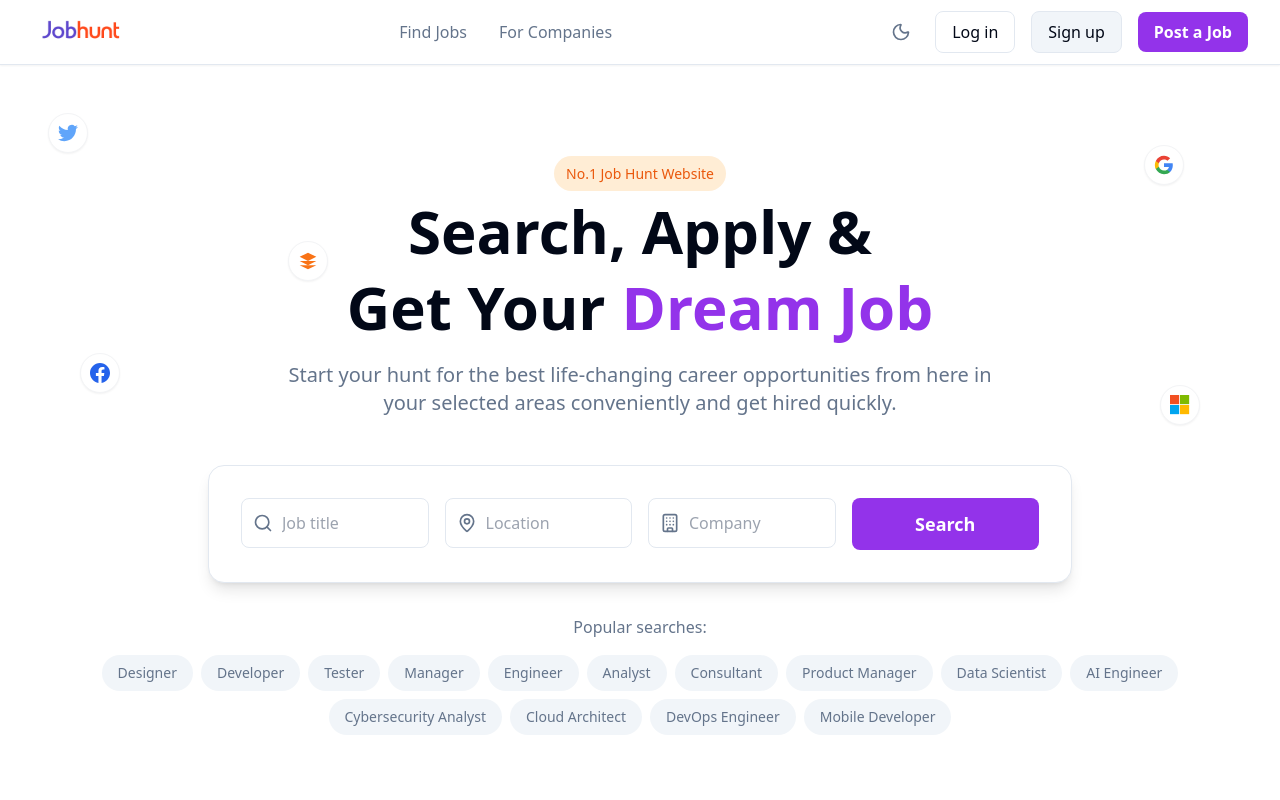
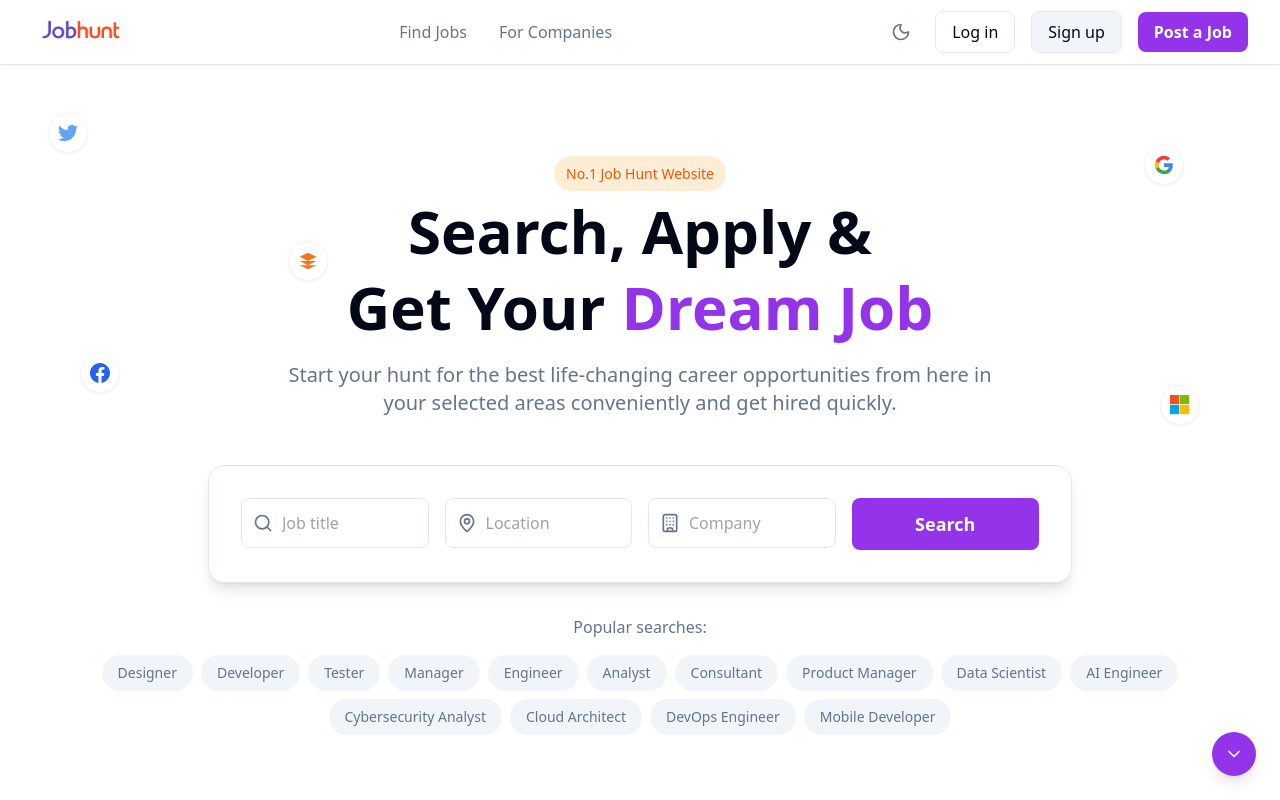
Before and after one commit to Mohit-9440/Job_Portal, a React (Vite) app: page / in a window 1280 px wide. Shown: the top 800 px of the page. Built offline with nearby package versions, Linux system fonts and the light colour scheme.

Commit message:
feat: added scroll to bottom button

```diff
--- a/src/App.jsx
+++ b/src/App.jsx
@@ -7,6 +7,7 @@ import Footer from "./components/Footer";
 import CareerOptions from "./components/CareerOptions";
 import WhatWeOffer from "./components/WhatWeOffer";
 import Testimonials from "./components/Testimonials";
+import ScrollToBottom from "./components/ScrollToBottom";
 
 function App() {
   return (
@@ -22,6 +23,7 @@ function App() {
         <Testimonials />
       </main>
       <Footer />
+      <ScrollToBottom />
     </div>
   );
 }
--- /dev/null
+++ b/src/components/ScrollToBottom.jsx
@@ -0,0 +1,27 @@
+import { motion } from "framer-motion";
+import { ChevronDown } from "lucide-react";
+
+const ScrollToBottom = () => {
+  const scrollToBottom = () => {
+    window.scrollTo({
+      top: document.documentElement.scrollHeight,
+      behavior: 'smooth'
+    });
+  };
+
+  return (
+    <motion.button
+      onClick={scrollToBottom}
+      className="fixed bottom-6 right-6 z-40 bg-purple-600 hover:bg-purple-700 text-white p-3 rounded-full shadow-lg transition-colors duration-200"
+      whileHover={{ scale: 1.1, y: -2 }}
+      whileTap={{ scale: 0.9 }}
+      initial={{ opacity: 0, y: 20 }}
+      animate={{ opacity: 1, y: 0 }}
+      transition={{ duration: 0.2, delay: 1 }}
+    >
+      <ChevronDown className="h-5 w-5" />
+    </motion.button>
+  );
+};
+
+export default ScrollToBottom;
```
